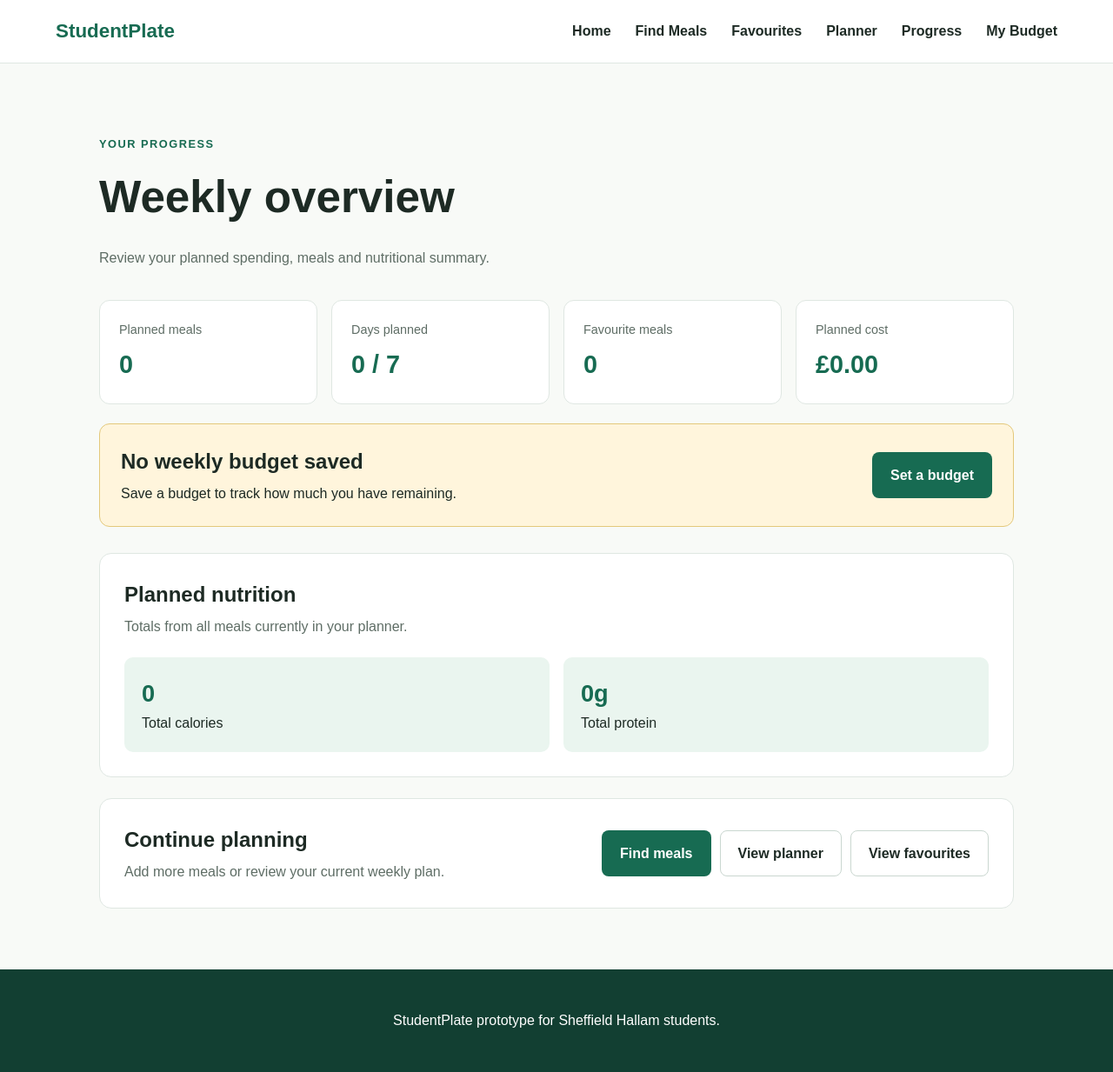
After one commit to C1028030/studentplate, a Django app: page /dashboard/ in a window 1280 px wide. The commit adds this page. Shown: the whole page at 87% size. Run offline with Django 5.2, Linux system fonts and the light colour scheme.

Commit message:
added progress dashboard

```diff
--- a/meals/static/meals/css/style.css
+++ b/meals/static/meals/css/style.css
@@ -714,7 +714,7 @@ a {
     margin-top: 18px;
 }
 
-@media (max_width: 750px) {
+@media (max-width: 750px) {
     .filter-grid {
     grid-template-columns: 1fr;
     }
@@ -890,7 +890,7 @@ a {
     margin-top: 0;
 }
 
-@media (max_width: 750px) {
+@media (max-width: 750px) {
     .add-planner-section,
     .add-planner-form {
         align-items: stretch;
@@ -1017,7 +1017,7 @@ a {
     margin: 0;
 }
 
-@media (max_width: 750px) {
+@media (max-width: 750px) {
     .planner-summary {
     grid-template-columns: 1fr;
     }
@@ -1104,7 +1104,7 @@ a {
     color: #5e6d65;
 }
 
-@media (max_width: 750px) {
+@media (max-width: 750px) {
     .favourites-heading h1 {
         font-size: 2.5rem;
     }
@@ -1129,3 +1129,205 @@ a {
 .remove-favourite-button:hover {
     background-color: #fbe7e7;
 }
+
+/* Progress dashboard */
+
+.dashboard-page {
+    max-width: 1100px;
+    min-height: 700px;
+    margin: 0 auto;
+    padding: 70px 24px;
+}
+
+.dashboard-heading {
+    margin-bottom: 35px;
+}
+
+.dashboard-heading h1 {
+    margin: 8px 0 12px;
+    font-size: 3.2rem;
+}
+
+.dashboard-heading > p:last-child {
+    color: #5e6d65;
+}
+
+.dashboard-grid {
+    display: grid;
+    grid-template-columns: repeat(4, 1fr);
+    gap: 16px;
+    margin-bottom: 22px;
+}
+
+.dashboard-card {
+    padding: 22px;
+
+    background-color: #ffffff;
+    border: 1px solid #dfe7e2;
+    border-radius: 12px;
+}
+
+.dashboard-card span,
+.dashboard-card strong {
+    display: block;
+}
+
+.dashboard-card span {
+    color: #5e6d65;
+    font-size: 0.9rem;
+}
+
+.dashboard-card strong {
+    margin-top: 5px;
+    color: #176b52;
+    font-size: 1.8rem;
+}
+
+.dashboard-budget {
+    display: grid;
+    grid-template-columns: 1fr 1fr auto;
+    gap: 25px;
+    align-items: center;
+
+    margin-bottom: 30px;
+    padding: 24px;
+
+    border-radius: 12px;
+}
+
+.dashboard-budget span,
+.dashboard-budget strong {
+    display: block;
+}
+
+.dashboard-budget strong {
+    margin-top: 4px;
+    font-size: 1.4rem;
+}
+
+.dashboard-budget a {
+    font-weight: bold;
+    text-decoration: underline;
+}
+
+.dashboard-within {
+    background-color: #dff3e7;
+    border: 1px solid #91cbaa;
+    color: #125b37;
+}
+
+.dashboard-over {
+    background-color: #fbe7e7;
+    border: 1px solid #dfa2a2;
+    color: #8e2525;
+}
+
+.dashboard-no-budget {
+    display: flex;
+    align-items: center;
+    justify-content: space-between;
+    gap: 25px;
+
+    margin-bottom: 30px;
+    padding: 24px;
+
+    background-color: #fff5dc;
+    border: 1px solid #e3c87b;
+    border-radius: 12px;
+}
+
+.dashboard-no-budget h2,
+.dashboard-no-budget p {
+    margin: 0;
+}
+
+.dashboard-no-budget p {
+    margin-top: 5px;
+}
+
+.dashboard-section,
+.dashboard-actions {
+    margin-top: 24px;
+    padding: 28px;
+
+    background-color: #ffffff;
+    border: 1px solid #dfe7e2;
+    border-radius: 14px;
+}
+
+.dashboard-section-heading h2,
+.dashboard-actions h2 {
+    margin: 0;
+}
+
+.dashboard-section-heading p,
+.dashboard-actions p {
+    margin: 5px 0 0;
+    color: #5e6d65;
+}
+
+.nutrition-summary-grid {
+    display: grid;
+    grid-template-columns: repeat(2, 1fr);
+    gap: 16px;
+    margin-top: 22px;
+}
+
+.nutrition-summary-grid article {
+    padding: 20px;
+    background-color: #eaf5ef;
+    border-radius: 10px;
+}
+
+.nutrition-summary-grid strong,
+.nutrition-summary-grid span {
+    display: block;
+}
+
+.nutrition-summary-grid strong {
+    color: #176b52;
+    font-size: 1.7rem;
+}
+
+.dashboard-actions {
+    display: flex;
+    align-items: center;
+    justify-content: space-between;
+    gap: 25px;
+}
+
+.dashboard-action-buttons {
+    display: flex;
+    flex-wrap: wrap;
+    gap: 10px;
+}
+
+@media (max-width: 750px) {
+    .dashboard-heading h1 {
+    font-size: 2.5rem;
+    }
+
+    .dashboard-grid {
+        grid-template-columns: 1fr 1fr;
+    }
+
+    .dashboard-budget {
+        grid-template-columns: 1fr;
+    }
+
+    .dashboard-no-budget,
+    .dashboard-actions {
+        align-items: stretch;
+        flex-direction: column;
+    }
+
+    .nutrition-summary-grid {
+        grid-template-columns: 1fr;
+    }
+}
+
+@media (max-width: 450px) {
+    .dashboard-grid {
+        grid-template-columns: 1fr;
+    }
+}
--- a/meals/templates/meals/base.html
+++ b/meals/templates/meals/base.html
@@ -22,6 +22,7 @@
                         Planner
                     </a>
                 </li>
+                <li><a href="{% url 'dashboard' %}">Progress</a></li>
                 <li><a href="{% url 'budget' %}">My Budget</a></li>
             </ul>
         </nav>
--- /dev/null
+++ b/meals/templates/meals/dashboard.html
@@ -0,0 +1,154 @@
+{% extends "meals/base.html" %}
+
+
+{% block title %}
+    Progress | StudentPlate
+{% endblock %}
+
+
+{% block content %}
+    <section class="dashboard-page">
+        <div class="dashboard-heading">
+            <p class="eyebrow">Your progress</p>
+
+            <h1>Weekly overview</h1>
+
+            <p>
+                Review your planned spending, meals and nutritional summary.
+            </p>
+        </div>
+
+        <!-- Main progress statistics -->
+        <section class="dashboard-grid">
+            <article class="dashboard-card">
+                <span>Planned meals</span>
+                <strong>{{ planned_meals }}</strong>
+            </article>
+
+            <article class="dashboard-card">
+                <span>Days planned</span>
+                <strong>{{ planned_days }} / 7</strong>
+            </article>
+
+            <article class="dashboard-card">
+                <span>Favourite meals</span>
+                <strong>{{ favourite_count }}</strong>
+            </article>
+
+            <article class="dashboard-card">
+                <span>Planned cost</span>
+
+                <strong>
+                    £{{ total_cost|floatformat:2 }}
+                </strong>
+            </article>
+        </section>
+
+        <!-- Budget status -->
+        {% if has_budget %}
+            <section class="dashboard-budget {% if is_over_budget %}dashboard-over{% else %}dashboard-within{% endif %}">
+                <div>
+                    <span>Weekly budget</span>
+
+                    <strong>
+                        £{{ weekly_budget|floatformat:2 }}
+                    </strong>
+                </div>
+
+                <div>
+                    {% if is_over_budget %}
+                        <span>Amount over budget</span>
+
+                        <strong>
+                            £{{ amount_over_budget|floatformat:2 }}
+                        </strong>
+                    {% else %}
+                        <span>Remaining budget</span>
+
+                        <strong>
+                            £{{ remaining_budget|floatformat:2 }}
+                        </strong>
+                    {% endif %}
+                </div>
+
+                <a href="{% url 'budget' %}">
+                    Change budget
+                </a>
+            </section>
+        {% else %}
+            <section class="dashboard-no-budget">
+                <div>
+                    <h2>No weekly budget saved</h2>
+
+                    <p>
+                        Save a budget to track how much you have remaining.
+                    </p>
+                </div>
+
+                <a
+                    class="button primary-button"
+                    href="{% url 'budget' %}"
+                >
+                    Set a budget
+                </a>
+            </section>
+        {% endif %}
+
+        <!-- Nutritional summary -->
+        <section class="dashboard-section">
+            <div class="dashboard-section-heading">
+                <h2>Planned nutrition</h2>
+
+                <p>
+                    Totals from all meals currently in your planner.
+                </p>
+            </div>
+
+            <div class="nutrition-summary-grid">
+                <article>
+                    <strong>{{ total_calories }}</strong>
+                    <span>Total calories</span>
+                </article>
+
+                <article>
+                    <strong>{{ total_protein }}g</strong>
+                    <span>Total protein</span>
+                </article>
+            </div>
+        </section>
+
+        <!-- Useful actions -->
+        <section class="dashboard-actions">
+            <div>
+                <h2>Continue planning</h2>
+
+                <p>
+                    Add more meals or review your current weekly plan.
+                </p>
+            </div>
+
+            <div class="dashboard-action-buttons">
+                <a
+                    class="button primary-button"
+                    href="{% url 'meal_list' %}"
+                >
+                    Find meals
+                </a>
+
+                <a
+                    class="button secondary-button"
+                    href="{% url 'planner' %}"
+                >
+                    View planner
+                </a>
+
+                <a
+                    class="button secondary-button"
+                    href="{% url 'favourites' %}"
+                >
+                    View favourites
+                </a>
+            </div>
+        </section>
+    </section>
+{% endblock %}
--- a/meals/urls.py
+++ b/meals/urls.py
@@ -37,4 +37,10 @@ urlpatterns = [
     path("favourites/add/<int:meal_id>/", views.add_favourite, name="add_favourite"),
 
     path("favourites/remove/<int:meal_id>/", views.remove_favourite, name="remove_favourite"),
+
+    path(
+        "dashboard/",
+        views.dashboard,
+        name="dashboard",
+    ),
 ]
--- a/meals/views.py
+++ b/meals/views.py
@@ -397,3 +397,115 @@ def remove_favourite(request, meal_id):
             return redirect("favourites")
 
     return redirect("meal_detail", meal_id=meal_id)
+
+# Displays a summary of the user's StudentPlate progress
+def dashboard(request):
+    stored_entries = request.session.get(
+        "meal_planner",
+        [],
+    )
+
+    meal_ids = [
+        entry["meal_id"]
+        for entry in stored_entries
+    ]
+
+    available_meals = Meal.objects.filter(
+        id__in=meal_ids,
+        is_available=True,
+    )
+
+    meals_by_id = {
+        meal.id: meal
+        for meal in available_meals
+    }
+
+    valid_entries = []
+
+    for entry in stored_entries:
+        meal = meals_by_id.get(entry["meal_id"])
+
+        if meal:
+            valid_entries.append(
+                {
+                    "meal": meal,
+                    "day": entry["day"],
+                }
+            )
+
+    # Calculate the planner totals
+    total_cost = sum(
+        (
+            entry["meal"].price
+            for entry in valid_entries
+        ),
+        Decimal("0.00"),
+    )
+
+    total_calories = sum(
+        entry["meal"].calories
+        for entry in valid_entries
+    )
+
+    total_protein = sum(
+        entry["meal"].protein
+        for entry in valid_entries
+    )
+
+    # Count the number of different planned days
+    planned_days = len(
+        {
+            entry["day"]
+            for entry in valid_entries
+        }
+    )
+
+    # Count available favourite meals
+    favourite_ids = request.session.get(
+        "favourite_meals",
+        [],
+    )
+
+    favourite_count = Meal.objects.filter(
+        id__in=favourite_ids,
+        is_available=True,
+    ).count()
+
+    # Compare spending against the saved budget
+    saved_budget = request.session.get("weekly_budget")
+
+    has_budget = False
+    weekly_budget = Decimal("0.00")
+    remaining_budget = Decimal("0.00")
+    amount_over_budget = Decimal("0.00")
+    is_over_budget = False
+
+    if saved_budget:
+        try:
+            weekly_budget = Decimal(saved_budget)
+            has_budget = True
+
+            remaining_budget = weekly_budget - total_cost
+
+            if remaining_budget < 0:
+                is_over_budget = True
+                amount_over_budget = abs(remaining_budget)
+
+        except InvalidOperation:
+            has_budget = False
+
+    context = {
+        "planned_meals": len(valid_entries),
+        "planned_days": planned_days,
+        "favourite_count": favourite_count,
+        "total_cost": total_cost,
+        "total_calories": total_calories,
+        "total_protein": total_protein,
+        "has_budget": has_budget,
+        "weekly_budget": weekly_budget,
+        "remaining_budget": remaining_budget,
+        "amount_over_budget": amount_over_budget,
+        "is_over_budget": is_over_budget,
+    }
+
+    return render(request, "meals/dashboard.html", context)
```
